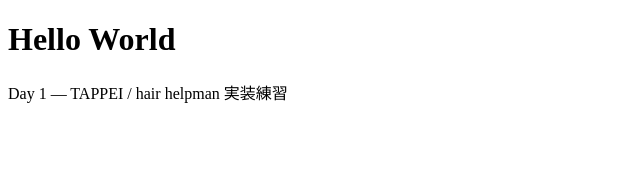
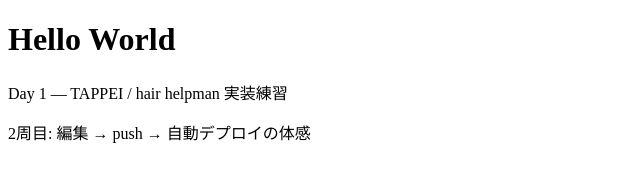
Before and after one commit to Tatupeita/hello-world-day1, a plain HTML site: page index.html in a window 1280 px wide. Shown: the whole page, without its empty margins (0-640 px from the left). Drawn offline with Linux system fonts and the light colour scheme.

Commit message:
2周目: 反映確認のための追記

```diff
--- a/index.html
+++ b/index.html
@@ -2,10 +2,11 @@
 <html lang="ja">
 <head>
   <meta charset="UTF-8">
-  <title>Hello World</title>
+  <title>Hello World - Day 1</title>
 </head>
 <body>
   <h1>Hello World</h1>
   <p>Day 1 — TAPPEI / hair helpman 実装練習</p>
+  <p>2周目: 編集 → push → 自動デプロイの体感</p>
 </body>
 </html>
```
